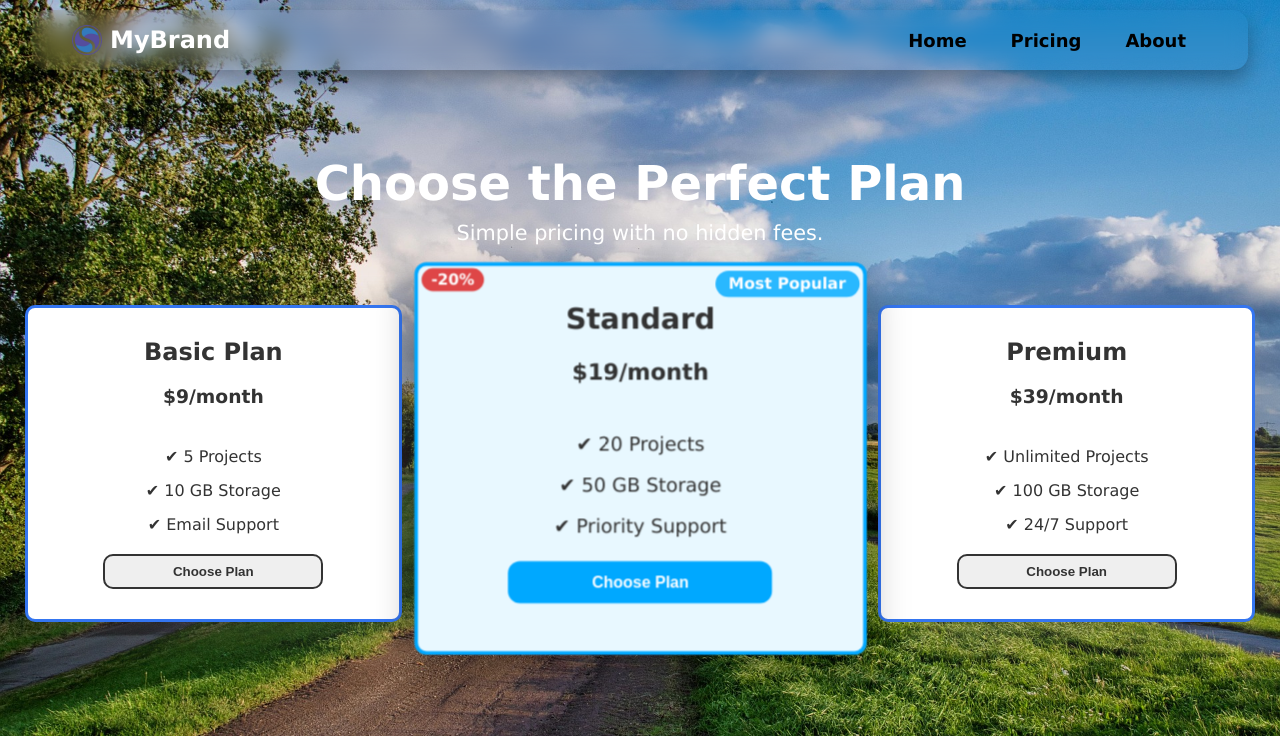
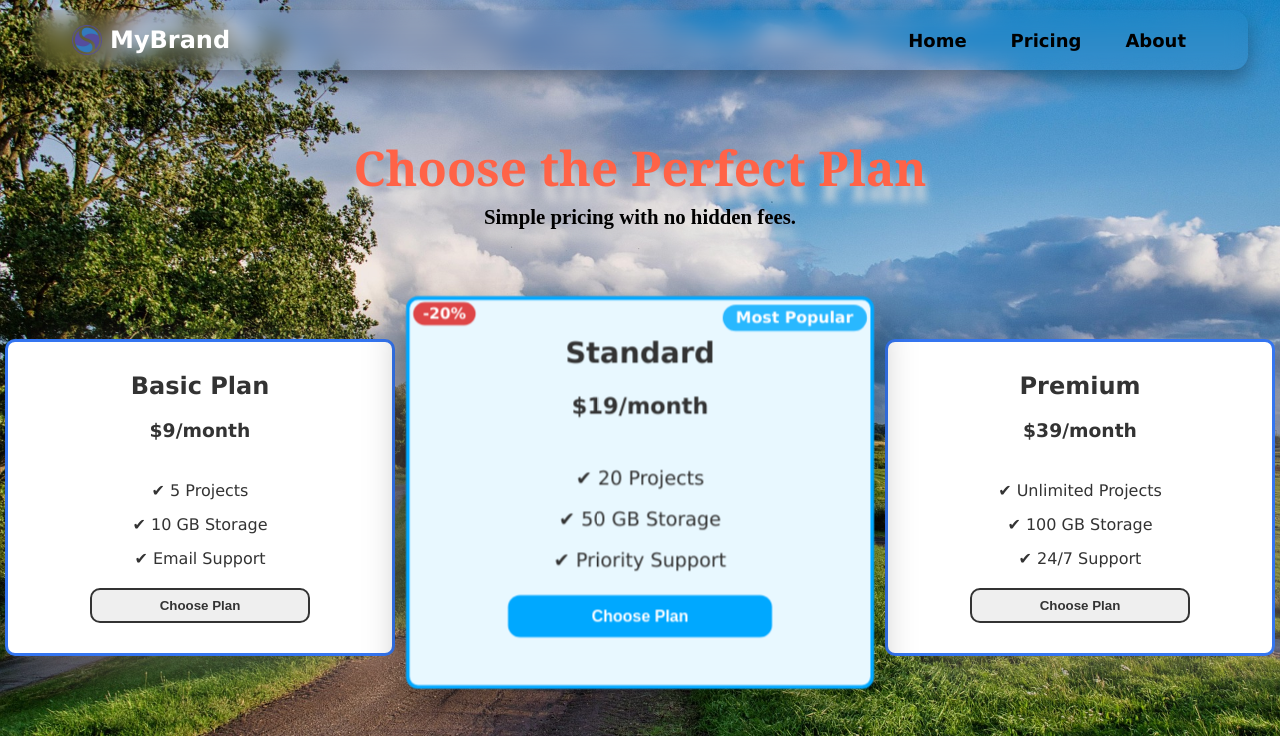
Before and after one commit to bhola16/MyPracticePH, a plain HTML site: page index.html in a window 1280 px wide. Shown: the top 736 px of the page. Drawn offline with Linux system fonts and the light colour scheme.

Commit message:
second commit

```diff
--- a/index4.html
+++ b/index.html
@@ -17,7 +17,7 @@
         <!-- Logo -->
         <div class="logo">
             <img src="Images1/myBrand.png" alt="Mylogo">
-            <a href="index4.html">MyBrand</a>
+            <a href="index.html">MyBrand</a>
         </div>
 
         <!-- Navigation Links -->
--- a/style.css
+++ b/style.css
@@ -105,7 +105,7 @@ body {
 }
 
 .main-container {
-  padding: 25px;
+  padding: 5px;
   margin: 20px auto;
   max-width: 100%;
   /* border: 5px solid red; */
@@ -114,11 +114,19 @@ body {
 
 .hero h1 {
   font-size: 3rem;
-  margin-bottom: 10px;
+  font-family: Cambria, Cochin, Georgia, Times, "Times New Roman", serif;
+  margin-bottom: 5px;
+  color: tomato;
+  text-shadow: 2px 15px 10px gainsboro;
 }
 
 .hero p {
+  margin-bottom: 50px;
   font-size: 1.3rem;
+  color: black;
+  font-weight: 600;
+  font-family:'Times New Roman', Times, serif;
+  text-shadow: 2px 15px 10px gainsboro;
 }
 
 .hero {
@@ -147,7 +155,7 @@ body {
   margin: 0;
   border: 3px solid rgba(10, 89, 237, 0.829);
   border-radius: 10px;
-  box-shadow: 30px 15px 50px rgba(166, 139, 139, 0.23);
+  box-shadow: 30px 15px 50px rgba(166, 139, 139, 0.43);
   backdrop-filter: blur(20px);
   text-align: center;
   transition: all 0.3s ease;
```
